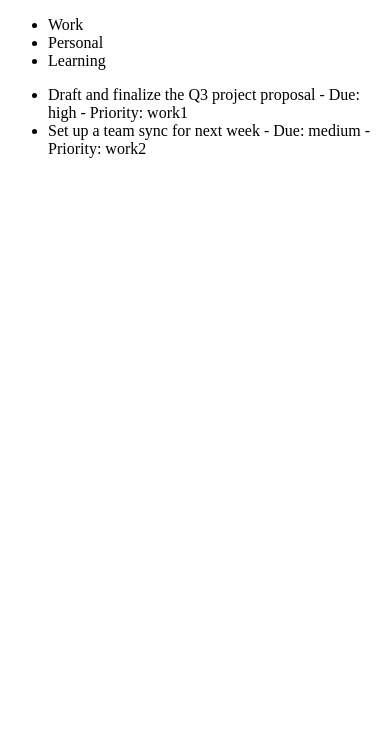
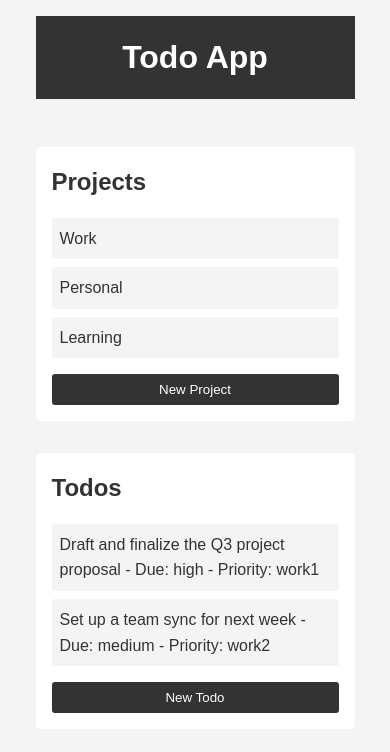
Before and after one commit to ChamsFares/ToDo_List, a website built with webpack: page src/index.html in a window 390 px wide. Built offline with nearby package versions, Linux system fonts and the light colour scheme.

Commit message:
add style

```diff
--- a/package.json
+++ b/package.json
@@ -11,7 +11,9 @@
   "author": "",
   "license": "ISC",
   "devDependencies": {
+    "css-loader": "^7.1.2",
     "html-webpack-plugin": "^5.6.0",
+    "style-loader": "^4.0.0",
     "webpack": "^5.93.0",
     "webpack-cli": "^5.1.4"
   },
--- a/src/DomMan.js
+++ b/src/DomMan.js
@@ -1,6 +1,7 @@
 import Todo from './ToDoList';
 import Project from "./Project";
 import Storage from './Storage';
+import './style.css'
 
 const TodoLogic = (() => {
     let projects = [new Project('Default')];
--- a/src/index.html
+++ b/src/index.html
@@ -1,20 +1,37 @@
-<!DOCTYPE html>
-<html lang="en">
+<!DOCTYPE>
+<html>
 <head>
     <meta charset="UTF-8">
     <meta name="viewport" content="width=device-width, initial-scale=1.0">
-    <title>Document</title>
-    <script src="dom.bundle.js"></script>
-    <script src="project.bundle.js"></script>
-    <script src="ToDoList.bundle.js"></script>
-    <script src="storage.bundle.js"></script>
+    <link rel="stylesheet" href="style.css">
 </head>
 <body>
-    <div id="app">
-        <ul id="project-list"></ul>
-        <ul id="todo-list"></ul>
-        <div id="todo-details"></div>
-        <div id="new-todo-form"></div>
+    <div class="container">
+        <header>
+            <h1>Todo App</h1>
+        </header>
+        <main>
+            <div class="projects-section">
+                <h2>Projects</h2>
+                <ul id="project-list"></ul>
+                <button id="new-project-btn">New Project</button>
+            </div>
+            <div class="todos-section">
+                <h2>Todos</h2>
+                <ul id="todo-list"></ul>
+                <button id="new-todo-btn">New Todo</button>
+            </div>
+        </main>
+        <div id="todo-details" class=" hidden">
+        </div>
+        <div id="new-todo-form" class="modal hidden">
+        </div>
+        <div id="new-project-form" class="modal hidden">
+            <form id="project-form">
+                <input type="text" id="project-name" placeholder="Project Name" required>
+                <button type="submit">Add Project</button>
+            </form>
+        </div>
     </div>
     <script src="index.bundle.js"></script>
 </body>
--- a/src/index.js
+++ b/src/index.js
@@ -1,7 +1,8 @@
 import { DOMManipulation, TodoLogic } from './DomMan'
 import Storage from './Storage';
+import './style.css'
 
-// Sample data
+
 const sampleData = {
   "projects": [
     {
--- /dev/null
+++ b/src/style.css
@@ -0,0 +1,112 @@
+* {
+    box-sizing: border-box;
+    margin: 0;
+    padding: 0;
+}
+
+body {
+    font-family: Arial, sans-serif;
+    line-height: 1.6;
+    color: #333;
+    background-color: #f4f4f4;
+}
+
+.container {
+    width: 90%;
+    max-width: 1200px;
+    margin: 0 auto;
+    padding: 1rem;
+}
+
+header {
+    background-color: #333;
+    color: #fff;
+    text-align: center;
+    padding: 1rem;
+}
+
+main {
+    display: flex;
+    margin-top: 2rem;
+}
+
+.projects-section, .todos-section {
+    flex: 1;
+    background-color: #fff;
+    border-radius: 5px;
+    padding: 1rem;
+    margin: 0 1rem;
+}
+
+h2 {
+    margin-bottom: 1rem;
+}
+
+ul {
+    list-style-type: none;
+}
+
+li {
+    background-color: #f4f4f4;
+    margin-bottom: 0.5rem;
+    padding: 0.5rem;
+    border-radius: 3px;
+    cursor: pointer;
+}
+
+li:hover {
+    background-color: #e4e4e4;
+}
+
+button {
+    display: block;
+    width: 100%;
+    padding: 0.5rem;
+    background-color: #333;
+    color: #fff;
+    border: none;
+    border-radius: 3px;
+    cursor: pointer;
+    margin-top: 1rem;
+}
+
+button:hover {
+    background-color: #555;
+}
+
+.modal {
+    position: fixed;
+    top: 50%;
+    left: 50%;
+    transform: translate(-50%, -50%);
+    background-color: #fff;
+    padding: 2rem;
+    border-radius: 5px;
+    box-shadow: 0 0 10px rgba(0, 0, 0, 0.1);
+}
+
+.hidden {
+    display: none;
+}
+
+form {
+    display: flex;
+    flex-direction: column;
+}
+
+input, textarea, select {
+    margin-bottom: 1rem;
+    padding: 0.5rem;
+    border: 1px solid #ddd;
+    border-radius: 3px;
+}
+
+@media (max-width: 768px) {
+    main {
+        flex-direction: column;
+    }
+
+    .projects-section, .todos-section {
+        margin: 1rem 0;
+    }
+}
--- a/webpack.config.js
+++ b/webpack.config.js
@@ -12,7 +12,8 @@ module.exports = {
     },
     plugins: [
         new HtmlWebpackPlugin({
-            title: 'ToDo List',
+            template: './src/index.html',
+            title:  'ToDo List',
         }),
     ],
     output: {
@@ -20,5 +21,13 @@ module.exports = {
         path: path.resolve(__dirname, 'dist'),
         clean: true,
     },
+    module: {
+        rules: [
+          {
+            test: /\.css$/i,
+            use: ['style-loader', 'css-loader'],
+          },
+        ],
+      },
 
 };
```
Also changed, not shown: dist/dom.bundle.js, dist/index.bundle.js, dist/index.html, 1 other file.
